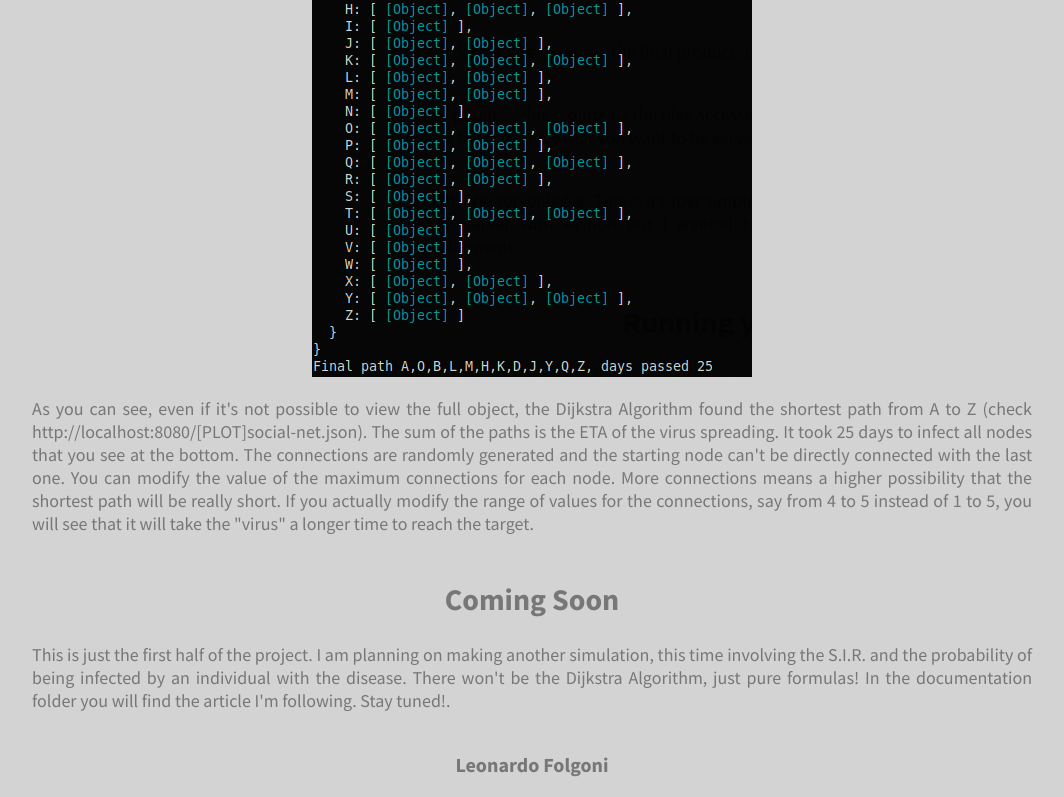
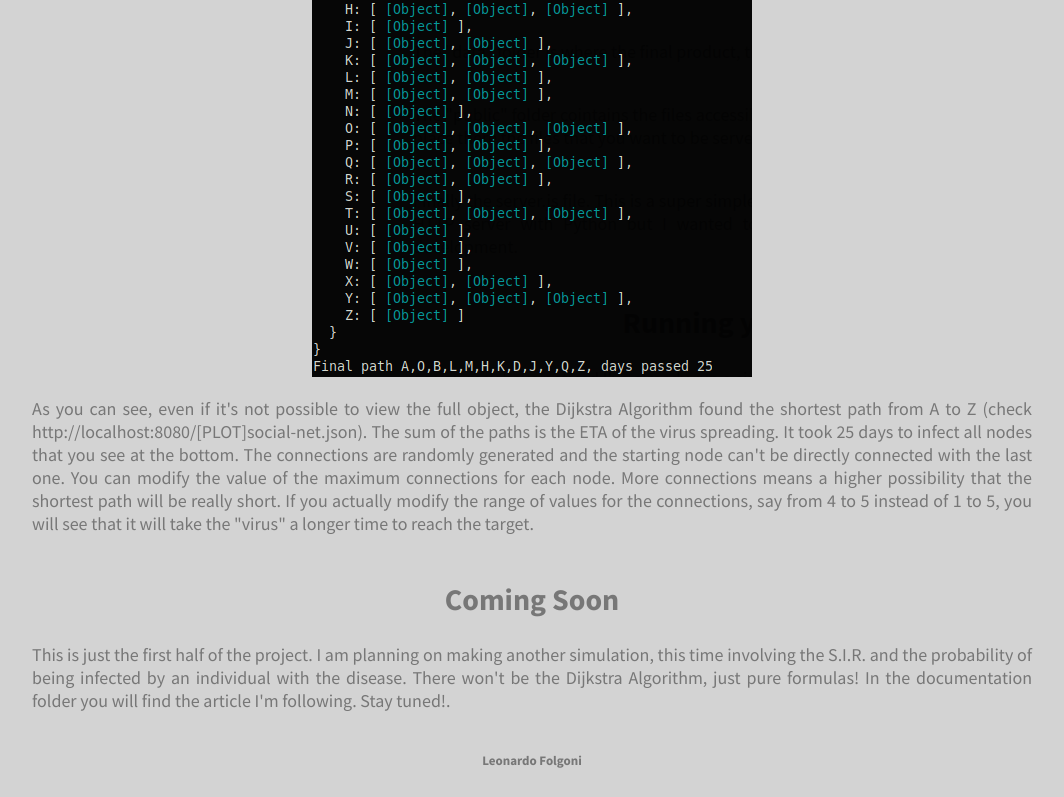
Before and after one commit to f0lg0/ThePandemicHack, a website: page src/public/index.html in a window 1280 px wide. Shown: the part 2047-2844 px from the top of the page, without its empty margins (108-1172 px from the left). Drawn offline with nearby package versions, Linux system fonts and the light colour scheme.

Commit message:
minor style change

```diff
--- a/src/public/index.html
+++ b/src/public/index.html
@@ -93,7 +93,7 @@
         In the documentation folder you will find the article I'm following. Stay tuned!.
     </p>
 
-    <h3>Leonardo Folgoni</h3>
+    <h3 style="font-size: small;">Leonardo Folgoni</h3>
 
 
 </html>
```
